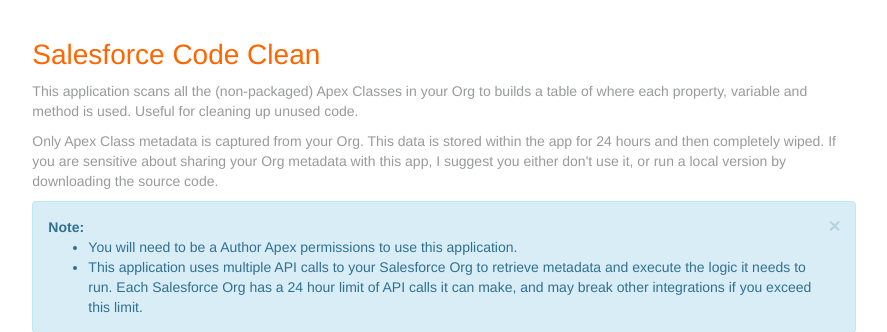
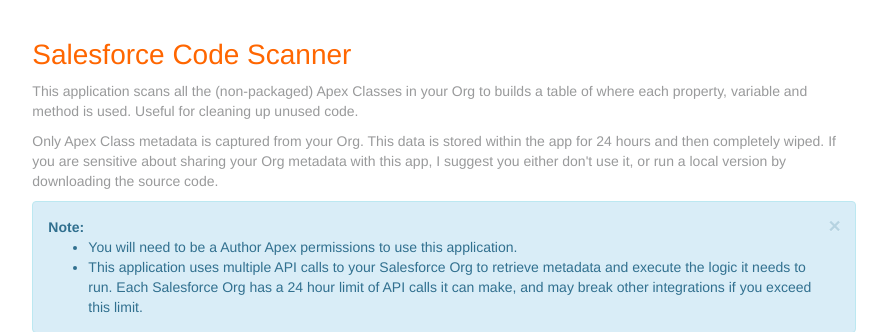
Before and after one commit to benedwards44/sfcodeclean, a Django app: page / in a window 1280 px wide. Shown: the part 52-384 px from the top of the page, without its empty margins (196-1083 px from the left). Run offline with Django 3.2, Linux system fonts and the light colour scheme; parts of the project's set-up code (start-up, migrations or seed data) failed here and were passed over; some libraries are stand-ins or nearby versions.

Commit message:
Updated titles and labelling to Code Scanner

```diff
--- a/sfcodeclean/templates/base.html
+++ b/sfcodeclean/templates/base.html
@@ -4,12 +4,11 @@
         <meta charset="utf-8">
         <meta http-equiv="X-UA-Compatible" content="IE=edge">
         <meta name="viewport" content="width=device-width, initial-scale=1">
-
-        <meta name="keywords" content="salesforce, salesforce.com, force.com, compare, merge, sforgcompare" />
+        <meta name="keywords" content="salesforce, salesforce.com, force.com, scan, clean, apex, code scanner, apex scanner" />
         <meta name="description" content="Scan all Apex Code in your Salesforce Org and determine methods and classes not being used." />
         <meta name="author" content="Ben Edwards (ben@edwards.nz)" />
 
-        <title>Salesforce.com Apex Code Clean</title>
+        <title>Salesforce.com Apex Code Scanner</title>
 
         <link rel="icon" type="image/png" sizes="32x32" href="/static/icons/favicon-32x32.png">
         <link rel="icon" type="image/png" sizes="96x96" href="/static/icons/favicon-96x96.png">
--- a/sfcodeclean/templates/logout.html
+++ b/sfcodeclean/templates/logout.html
@@ -5,7 +5,7 @@
 	<h1>Salesforce Code Clean</h1>
 
 	<div role="alert" class="alert alert-success">
-		Successfully logged out of Salesforce and Salesforce Code Clean
+		Successfully logged out of Salesforce and Salesforce Code Scanner
 	</div>
 
 	<iframe src="https://{{ request.GET.instance_url }}.salesforce.com/secur/logout.jsp" width="0" height="0" style="display:none;"></iframe>
--- a/sfcodeclean/templates/snippets/intro.html
+++ b/sfcodeclean/templates/snippets/intro.html
@@ -1,4 +1,4 @@
-<h1>Salesforce Code Clean</h1>
+<h1>Salesforce Code Scanner</h1>
 <p>
     This application scans all the (non-packaged) Apex Classes in your Org to builds a table of where each property, variable and method is used. Useful for cleaning up unused code.
 </p>
```
